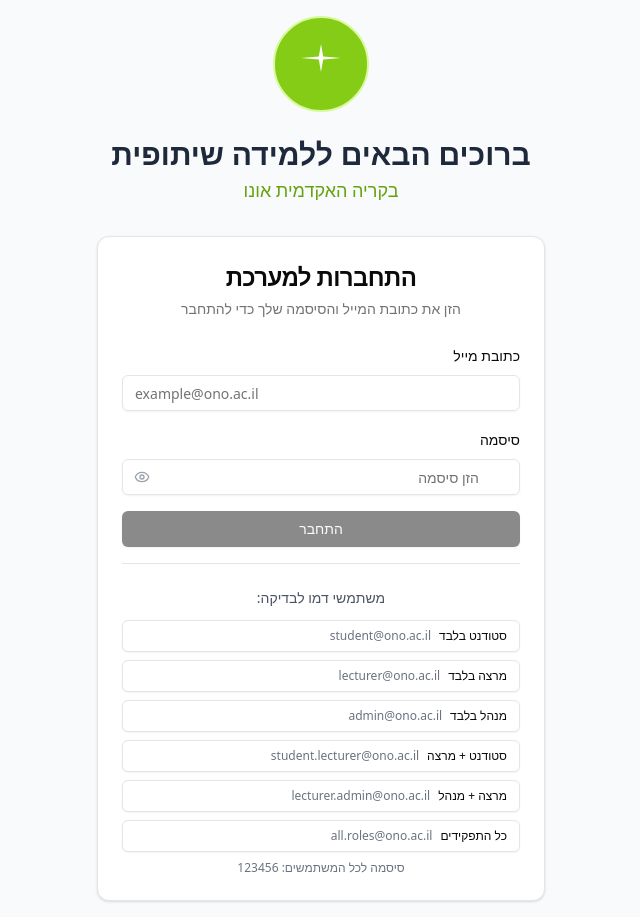
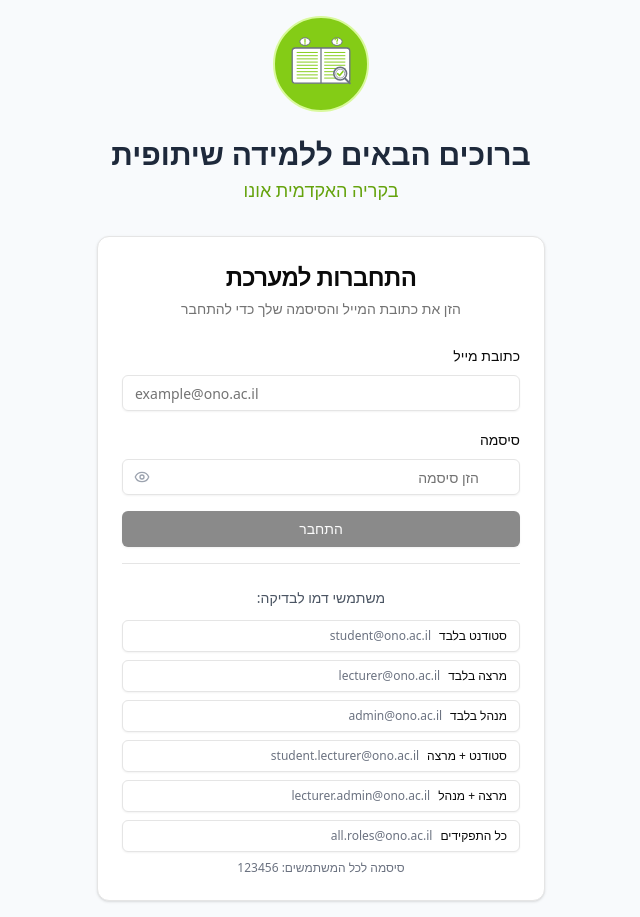
Before and after one commit to iLihiS/CollaborativeLearning, a React (Vite) app: page /AdminManagement in a window 1280 px wide. Shown: the whole page, without its empty margins (319-959 px from the left). Built offline with nearby package versions, Linux system fonts and the light colour scheme.

Commit message:
replace SVG logo with an image for improved branding in Layout component

```diff
--- a/src/pages/Layout.jsx
+++ b/src/pages/Layout.jsx
@@ -174,9 +174,7 @@ export default function Layout({ children }) {
         <div className="w-full max-w-md">
           <div className="text-center mb-8">
             <div className="w-24 h-24 p-1 border-2 border-lime-200 dark:border-lime-700 rounded-full mx-auto mb-6 flex items-center justify-center bg-lime-500">
-               <svg xmlns="http://www.w3.org/2000/svg" viewBox="0 0 24 24" fill="white" className="w-12 h-12">
-                 <path d="M12 2L13.09 8.26L22 9L13.09 9.74L12 16L10.91 9.74L2 9L10.91 8.26L12 2Z"/>
-               </svg>
+               <img src="/logo.svg" alt="לוגו למידה שיתופית" className="w-20 h-16" />
             </div>
             <h1 className="text-3xl font-bold text-slate-800 dark:text-slate-100">ברוכים הבאים ללמידה שיתופית</h1>
             <p className="text-lg font-medium text-lime-600 dark:text-lime-400 mt-1 mb-6">בקריה האקדמית אונו</p>
```
Also changed, not shown: public/logo.svg (added).
